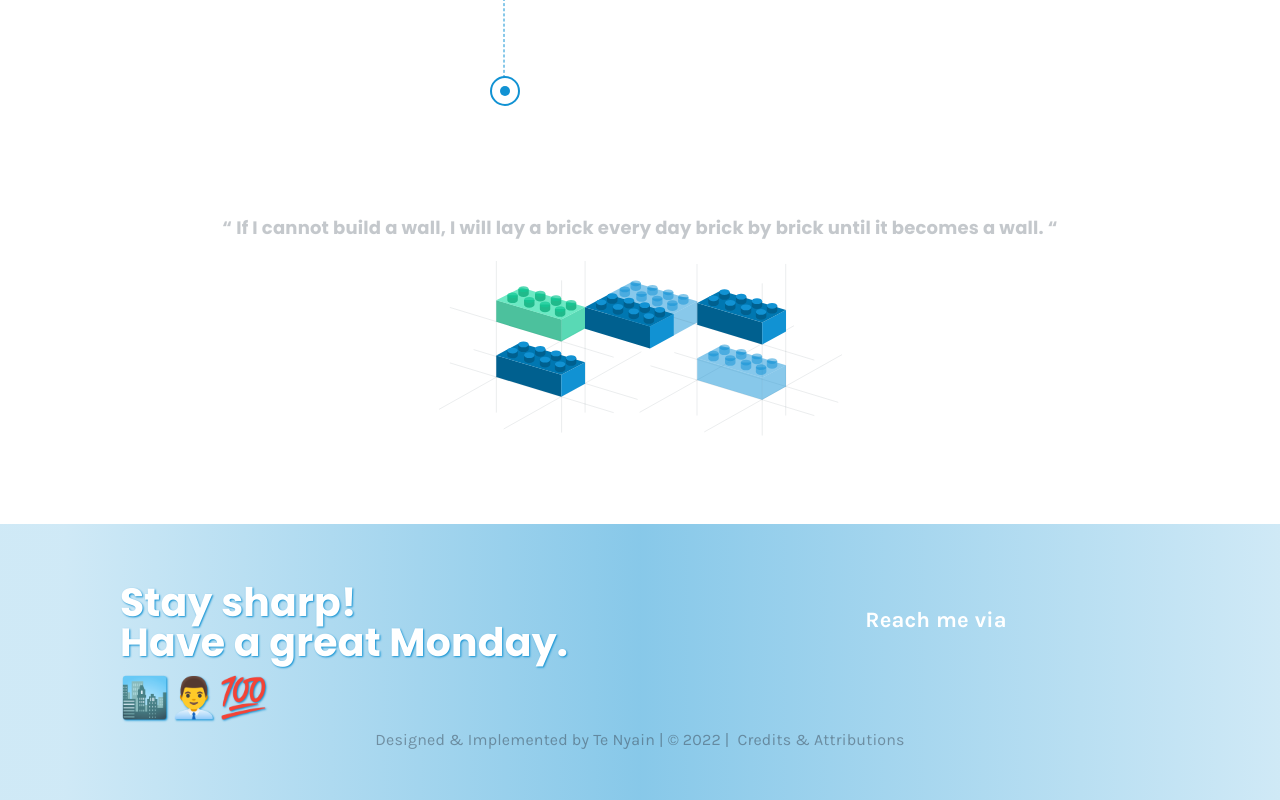
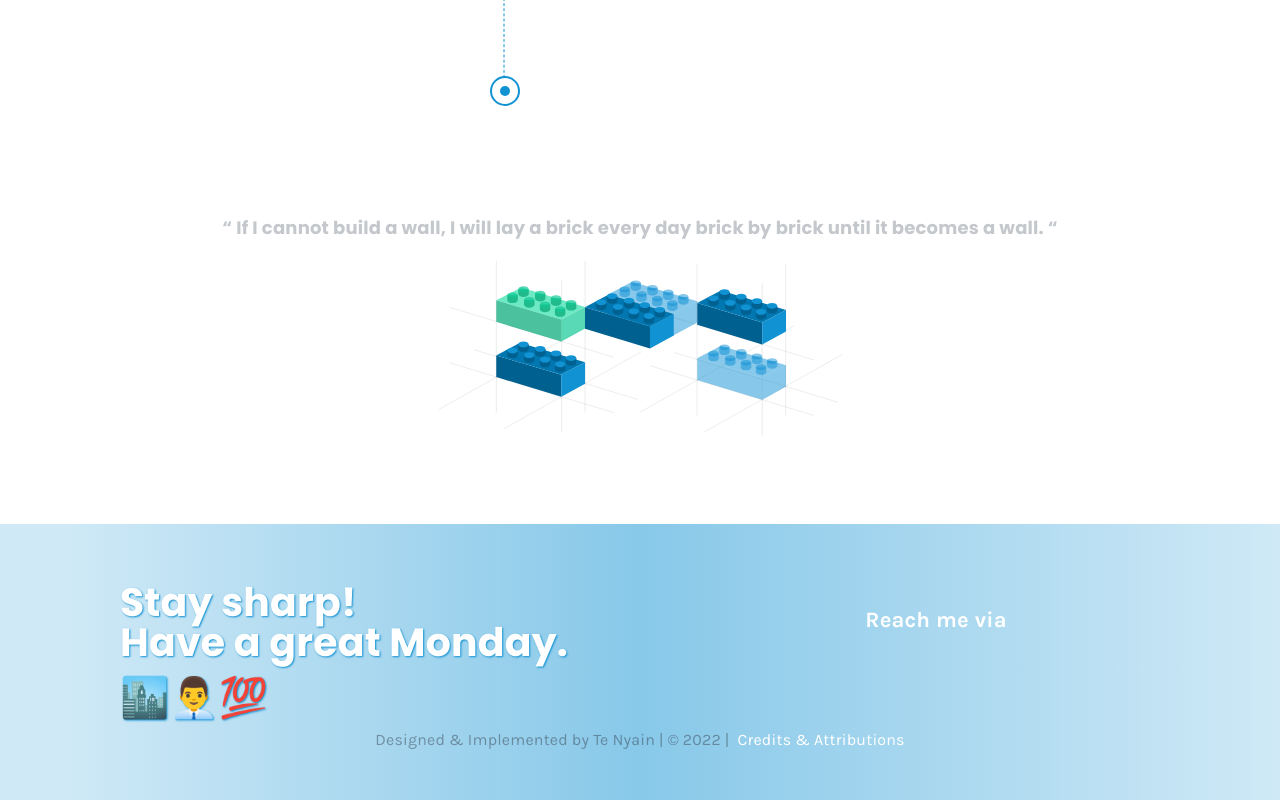
Before and after one commit to T-N9/tn-porfolio-frontend, a React (Create React App) app: page /about in a window 1280 px wide. Shown: the part 1616-2416 px from the top of the page. Built offline with nearby package versions, Linux system fonts and the light colour scheme; some icons are missing.

Commit message:
[AllCredits] data updated

```diff
--- a/src/components/AllCredits/index.js
+++ b/src/components/AllCredits/index.js
@@ -10,25 +10,29 @@ const AllCredits = () => {
             rightful owners.
           </h1>
 
-          <div>
-            <p>
+          <ul>
+            <li>
               traditional english letter boxes,{" "}
               <a href="https://www.freepik.com/free-vector/traditional-english-letterboxes-set-red-blue-vintage-mailboxes-old-postboxes-with-letters-isolated-white-background_12699873.htm">
                 Image by pch.vector
               </a>{" "}
               on Freepik
-            </p>
-            <p>
+            </li>
+            <li>
               plastic-toy-blocks-background, Image by{" "}
               <a href="https://www.freepik.com/free-vector/plastic-toy-blocks-background_1170490.htm#query=plastic%20blocks&position=48&from_view=keyword">
                 Freepik
               </a>
-            </p>
+            </li>
 
-            <p>
+            <li>
                 SVG illustrations by <a href="https://illlustrations.co/">Illustrations.co</a>
-            </p>
-          </div>
+            </li>
+
+            <li>
+              UI design and development by <span className="ht_text">Te Nyain Moe Lwin</span>
+            </li>
+          </ul>
         </div>
       </div>
     </section>
--- a/src/components/Footer/_Footer.scss
+++ b/src/components/Footer/_Footer.scss
@@ -1,4 +1,9 @@
 .footer_page_wrapper {
+
+    a {
+        color: white !important;
+    }
+
     background-image: linear-gradient(
         90deg
         , rgba(17, 146, 211, 0.2) 5%, rgba(17, 146, 211, 0.5) 50%, rgba(17, 146, 211, 0.2) 100%);
@@ -98,6 +103,11 @@
 
 .dark {
     .footer_page_wrapper {
+
+        a {
+            color: white !important;
+        }
+
         background-image: linear-gradient(
         90deg
         , rgba($accent-color, 0.2) 5%, rgba($accent-color, 0.5) 50%, rgba($accent-color, 0.2) 100%);
--- a/src/components/Footer/index.js
+++ b/src/components/Footer/index.js
@@ -1,4 +1,6 @@
 import React from "react";
+import { Link } from "react-router-dom";
+
 import Greetings from "./Greeting";
 import ReachMe from "./ReachMe";
 
@@ -16,9 +18,9 @@ const Footer = () => {
                         |
                         &copy; 2022
                         |
-                        <a href="/credits">
+                        <Link to="/credits">
                             &nbsp; Credits & Attributions
-                        </a>
+                        </Link>
                     </p>
                 </div>
             </div>
--- a/src/index.scss
+++ b/src/index.scss
@@ -52,12 +52,21 @@
 html,
 body {
   .main_content {
+    min-height: 100vh;
     cursor: url(./assets/light-cursor.svg), auto !important;
   }
 
   .main_content.dark {
     cursor: url(./assets/dark-cursor.svg), auto !important;
   }
+}
+
+a {
+  color: $primary-color !important;
+}
+
+.dark a{
+  color : $accent-color !important;
 }
 
 a,
```
